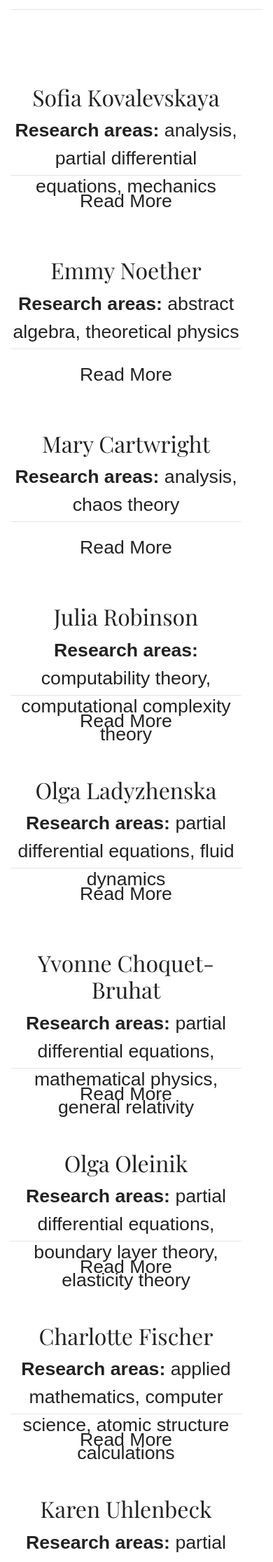
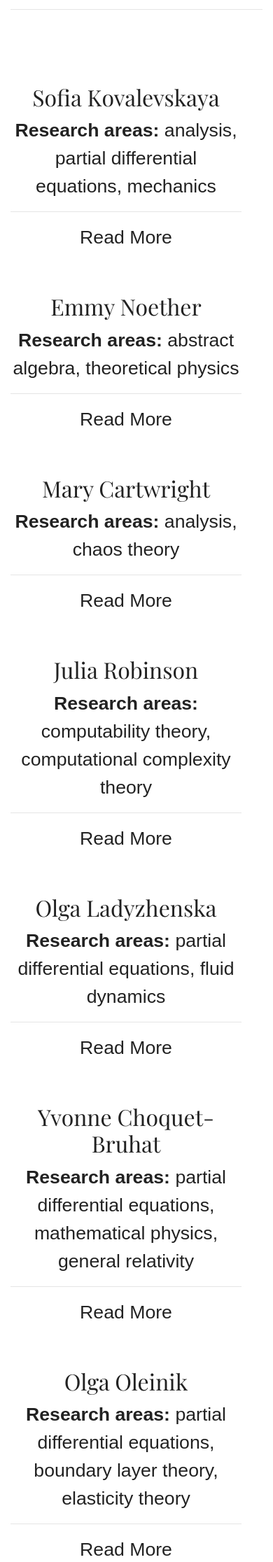
Before and after one commit to tusindfryd/twenty-female-mathematicians, a Jekyll site: the page built from index.markdown, in a window 390 px wide. Shown: the part 313-2545 px from the top of the page at 70% size. Built offline with Jekyll 4.4.1, drawn with Linux system fonts in a browser that asks for light colours; some web fonts are replaced.

Commit message:
Mobile design improvements

```diff
--- a/assets/main.css
+++ b/assets/main.css
@@ -107,6 +107,12 @@ section.footnotes, section.footnotes li, section.footnotes p {
     }
     section.footnotes, section.footnotes li, section.footnotes p {
         font-size: 18pt;
+    }
+    .col-md-3 {
+        width: 100vw;
+    }
+    #card {
+        height: unset;
     }
     .row {
         width: 100%;
```
